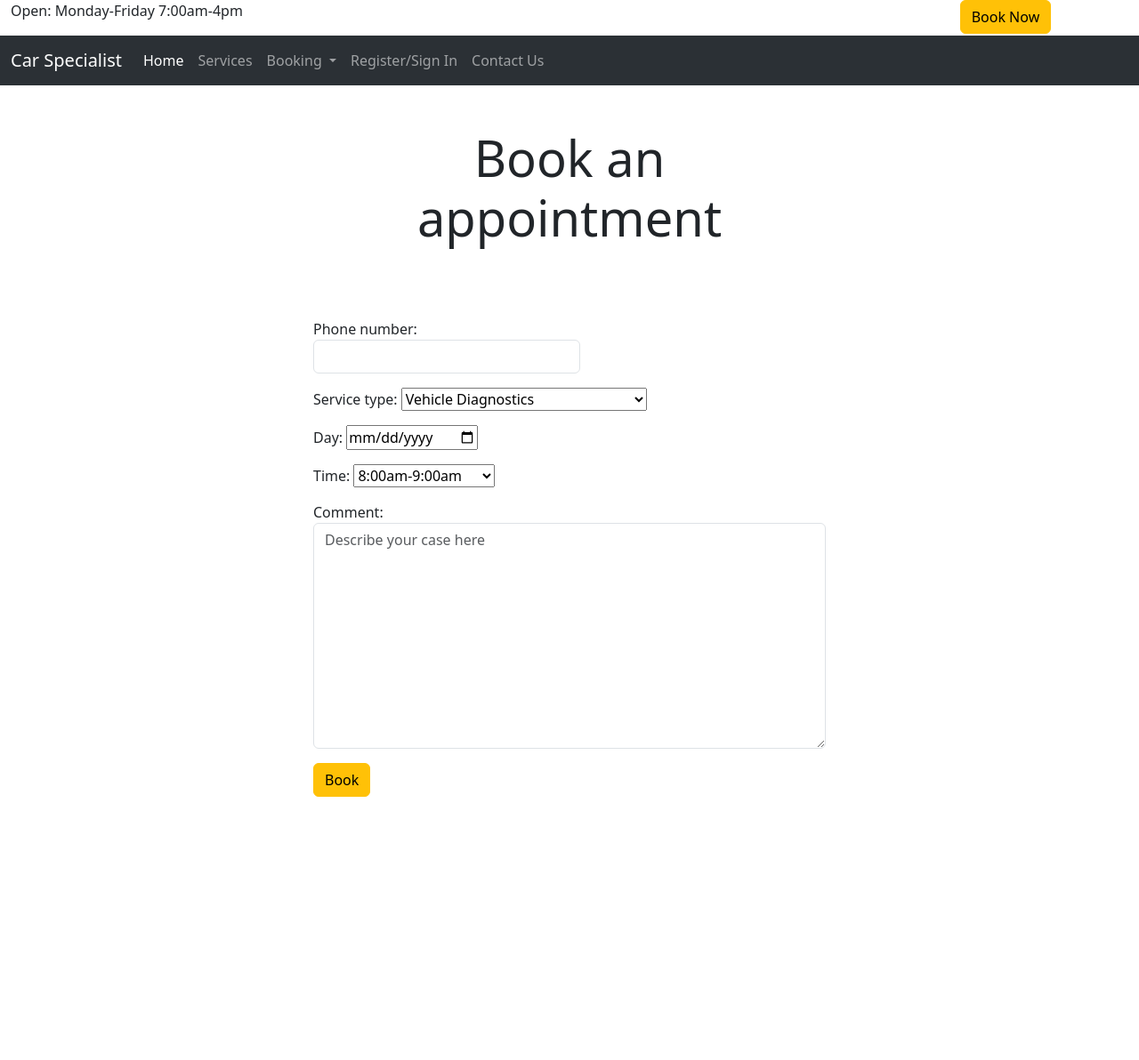
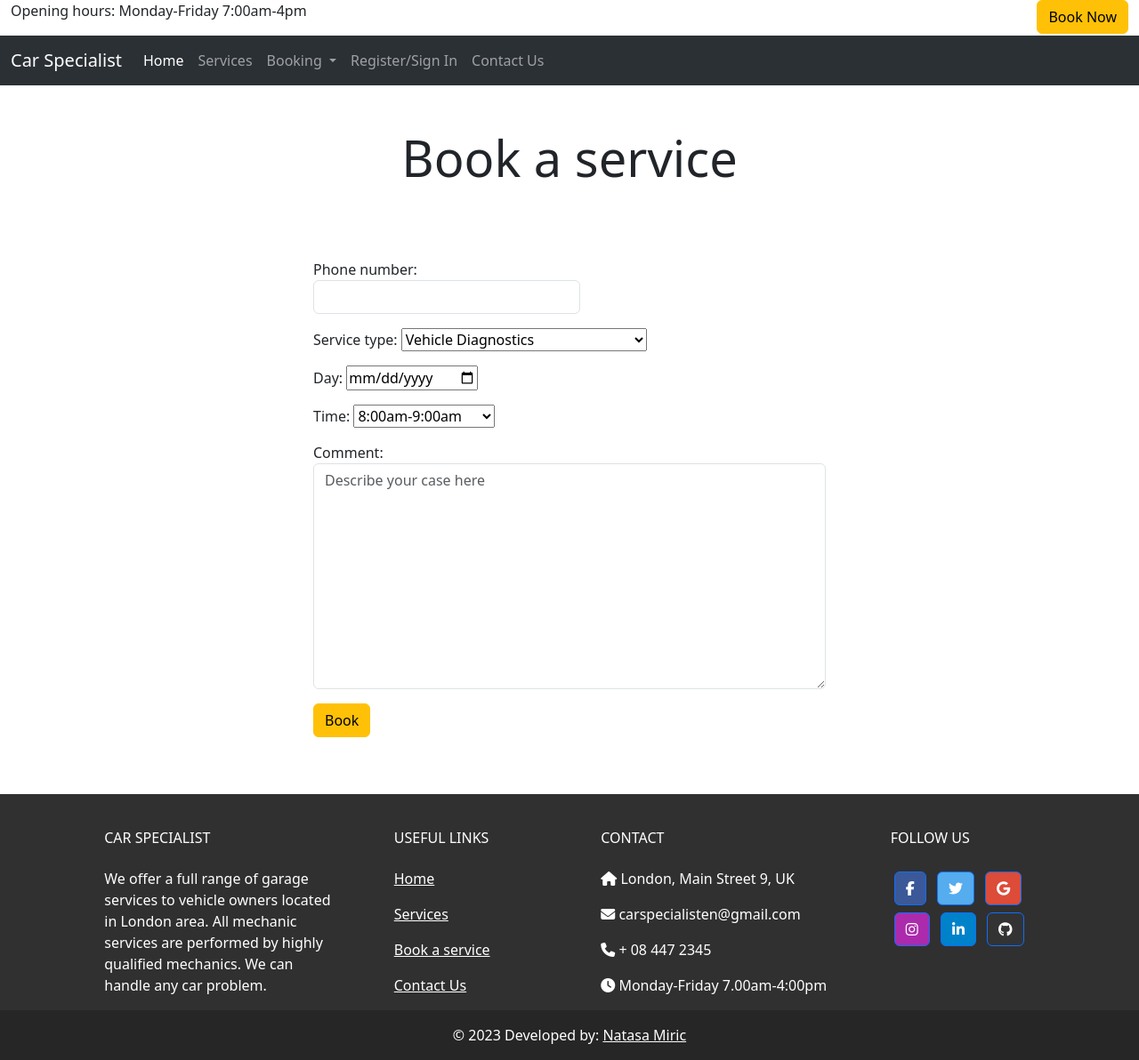
Before and after one commit to NatasaMiric/car-specialist, a Django app: page /booking/ in a window 1280 px wide. Shown: the whole page at 89% size. Before the commit the page ends 896 px from the top, so only its background shows below. Run offline with Django 3.2, Linux system fonts and the light colour scheme; some libraries are stand-ins or nearby versions.

Commit message:
feat:Add footer source code

```diff
--- a/templates/base.html
+++ b/templates/base.html
@@ -23,17 +23,17 @@
 </head>
 
 <body>
-    <div class="container-fluid">
+    <!-- Navigation -->
+    <div class="container-fluid text-lg-start">
         <div class="row">
             <div class="col-10">
-                <p>Open: Monday-Friday 7:00am-4pm</p>
+                <p><span>Opening hours: Monday-Friday 7:00am-4pm</span></p>
             </div>
-            <div class="col-2">
-                <button type="submit" class="btn btn-warning">Book Now</button>
+            <div class="col col-lg-2 text-lg-end">
+                <a href="{% url 'booking' %}" class="btn btn-warning"><span>Book Now</span> </a>
             </div>
         </div>
     </div>
-    <!-- Navigation -->
     <nav class="navbar bg-dark navbar-expand-lg bg-body-tertiary" data-bs-theme="dark">
         <div class="container-fluid">
             <a class="navbar-brand" href="{% url 'home' %}">Car Specialist</a>
@@ -43,13 +43,13 @@
             </button>
             <div class="collapse navbar-collapse" id="navbarNavDropdown">
                 <ul class="navbar-nav">
-                    <li class="nav-item">
+                    <li class="nav-item mr-2">
                         <a class="nav-link active" aria-current="page" href="{% url 'home' %}">Home</a>
                     </li>
-                    <li class="nav-item">
+                    <li class="nav-item mr-2">
                         <a class="nav-link" href="">Services</a>
                     </li>
-                    <li class="nav-item dropdown">
+                    <li class="nav-item dropdown mr-2">
                         <a class="nav-link dropdown-toggle" href="#" role="button" data-bs-toggle="dropdown"
                             aria-expanded="false">
                             Booking
@@ -59,10 +59,10 @@
                             <li><a class="dropdown-item" href="#">My bookings</a></li>
                         </ul>
                     </li>
-                    <li class="nav-item">
+                    <li class="nav-item mr-2">
                         <a class="nav-link" href="#">Register/Sign In</a>
                     </li>
-                    <li class="nav-item">
+                    <li class="nav-item mr-2">
                         <a class="nav-link" href="#">Contact Us</a>
                     </li>
                 </ul>
@@ -75,8 +75,105 @@
         <!-- Content Goes here -->
         {% endblock content %}
     </main>
+
     <!-- Footer -->
+    <footer class="text-center text-lg-start text-white" style="background-color: #303030">
+        <!-- Grid container -->
+        <div class="container p-4 pb-0">
+            <!-- Section: Links -->
+            <section class="">
+                <!--Grid row-->
+                <div class="row">
+                    <!-- Grid column -->
+                    <div class="col-md-3 col-lg-3 col-xl-3 mx-auto mt-3">
+                        <h6 class="text-uppercase mb-4 font-weight-bold">
+                            Car Specialist
+                        </h6>
+                        <p>
+                            We offer a full range of garage services to vehicle owners located in London area. All
+                            mechanic services are performed by highly qualified mechanics. We can handle any car
+                            problem.
+                        </p>
+                    </div>
+                    <!-- Grid column -->
 
+                    <hr class="w-100 clearfix d-md-none" />
+
+                    <!-- Grid column -->
+                    <div class="col-md-2 col-lg-2 col-xl-2 mx-auto mt-3">
+                        <h6 class="text-uppercase mb-4 font-weight-bold">Useful links</h6>
+                        <p>
+                            <a class="text-white" href="{% url 'home' %}">Home</a>
+                        </p>
+                        <p>
+                            <a class="text-white">Services</a>
+                        </p>
+                        <p>
+                            <a class="text-white" href="{% url 'booking' %}">Book a service</a>
+                        </p>
+                        <p>
+                            <a class="text-white">Contact Us</a>
+                        </p>
+                    </div>
+                    <!-- Grid column -->
+
+                    <hr class="w-100 clearfix d-md-none" />
+
+                    <!-- Grid column -->
+                    <hr class="w-100 clearfix d-md-none" />
+
+                    <!-- Grid column -->
+                    <div class="col-md-4 col-lg-3 col-xl-3 mx-auto mt-3">
+                        <h6 class="text-uppercase mb-4 font-weight-bold">Contact</h6>
+                        <p><i class="fas fa-home mr-3"></i> London, Main Street 9, UK</p>
+                        <p><i class="fas fa-envelope mr-3"></i> carspecialisten@gmail.com</p>
+                        <p><i class="fas fa-phone mr-3"></i> + 08 447 2345</p>
+                        <p><i class="fas fa-clock mr-3"></i> Monday-Friday 7.00am-4:00pm</p>
+                    </div>
+                    <!-- Grid column -->
+
+                    <!-- Grid column -->
+                    <div class="col-md-3 col-lg-2 col-xl-2 mx-auto mt-3">
+                        <h6 class="text-uppercase mb-4 font-weight-bold">Follow us</h6>
+
+                        <!-- Facebook -->
+                        <a class="btn btn-primary btn-floating m-1" style="background-color: #3b5998" href="#!"
+                            role="button"><i class="fab fa-facebook-f"></i></a>
+
+                        <!-- Twitter -->
+                        <a class="btn btn-primary btn-floating m-1" style="background-color: #55acee" href="#!"
+                            role="button"><i class="fab fa-twitter"></i></a>
+
+                        <!-- Google -->
+                        <a class="btn btn-primary btn-floating m-1" style="background-color: #dd4b39" href="#!"
+                            role="button"><i class="fab fa-google"></i></a>
+
+                        <!-- Instagram -->
+                        <a class="btn btn-primary btn-floating m-1" style="background-color: #ac2bac" href="#!"
+                            role="button"><i class="fab fa-instagram"></i></a>
+
+                        <!-- Linkedin -->
+                        <a class="btn btn-primary btn-floating m-1" style="background-color: #0082ca" href="#!"
+                            role="button"><i class="fab fa-linkedin-in"></i></a>
+                        <!-- Github -->
+                        <a class="btn btn-primary btn-floating m-1" style="background-color: #333333" href="#!"
+                            role="button"><i class="fab fa-github"></i></a>
+                    </div>
+                </div>
+                <!--Grid row-->
+            </section>
+            <!-- Section: Links -->
+        </div>
+        <!-- Grid container -->
+
+        <!-- Copyright -->
+        <div class="text-center p-3" style="background-color: rgba(0, 0, 0, 0.2)">
+            © 2023 Developed by:
+            <a class="text-white" href="https://github.com/NatasaMiric/car-specialist" target="_blank">Natasa Miric</a>
+        </div>
+        <!-- Copyright -->
+    </footer>
+    <!-- Footer -->
 
     <script src="https://cdn.jsdelivr.net/npm/bootstrap@5.3.0-alpha1/dist/js/bootstrap.bundle.min.js"
         integrity="sha384-w76AqPfDkMBDXo30jS1Sgez6pr3x5MlQ1ZAGC+nuZB+EYdgRZgiwxhTBTkF7CXvN" crossorigin="anonymous">
--- a/templates/booking.html
+++ b/templates/booking.html
@@ -3,7 +3,7 @@
 {% block content %}
 <div class="container" style="max-width:600px">
     <div class="px-3 py-3 pt-md-5 pb-md-4 mx-auto text-center">
-        <h1 class="display-4">Book an appointment</h1>
+        <h1 class="display-4">Book a service</h1>
 
     </div>
     <div class="py-5">
```
